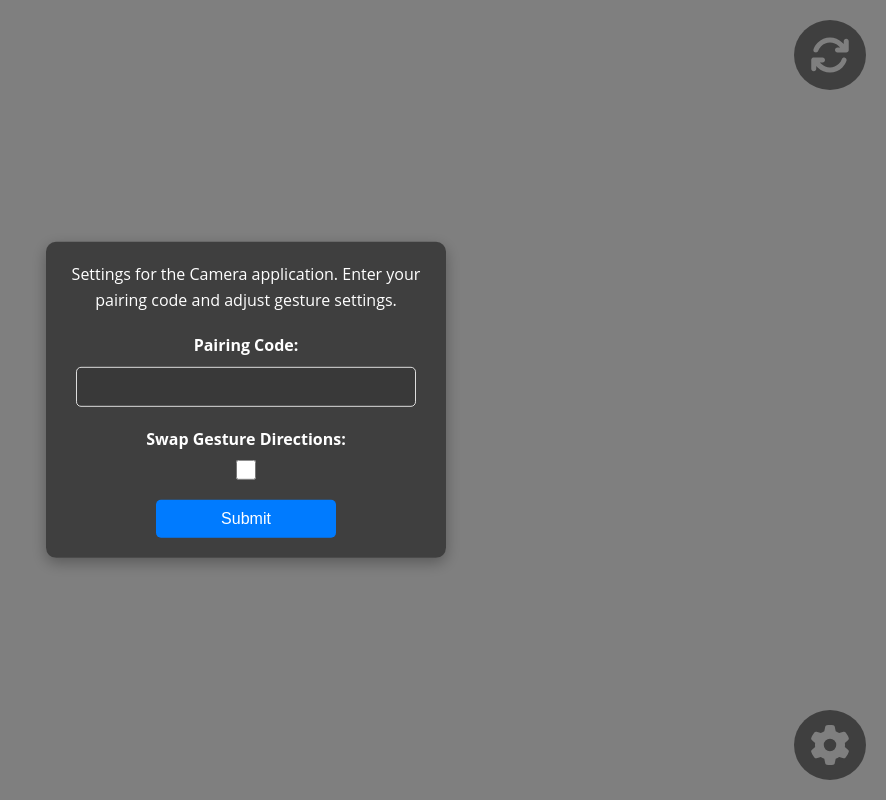
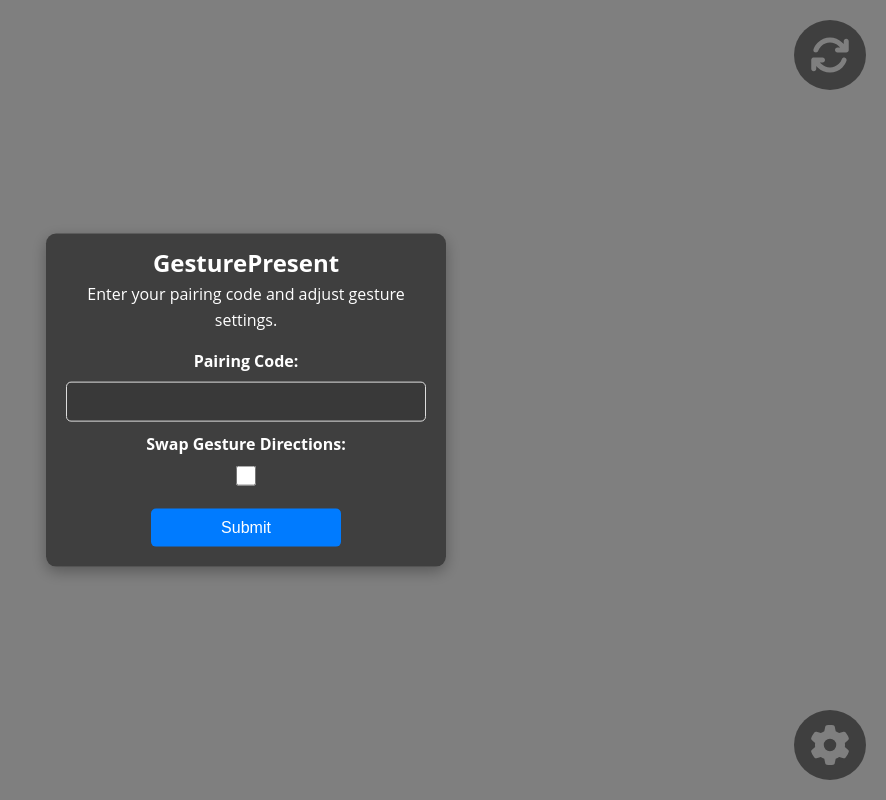
Before and after one commit to AnonymousAAArdvark/GesturePresenter, a React (Create React App) app: page / in a window 1280 px wide. Shown: the whole page, without its empty margins (394-1280 px from the left). Built offline with nearby package versions, Linux system fonts and the light colour scheme; no server answers.

Commit message:
added logo and safari tip

```diff
--- a/src/App.css
+++ b/src/App.css
@@ -38,7 +38,7 @@ body {
   z-index: 20;
   background-color: rgba(0, 0, 0, 0.5);
   color: #fff;
-  padding: 20px;
+  padding: 10px;
   border-radius: 10px;
   box-shadow: 0 5px 15px rgba(0, 0, 0, 0.3);
   width: 80%;
@@ -49,15 +49,29 @@ body {
   justify-content: center;
 }
 
-.settings-modal p {
+.settings-modal h2 {
   color: #fff;
   text-align: center;
-  margin-bottom: 20px;
+  font-size: 1.5rem;
+}
+
+.instructions {
+  color: #fff;
+  text-align: center;
+  margin-bottom: 10px;
+}
+
+.safari-note {
+  color: #fff;
+  font-size: 0.9rem;
+  font-style: italic;
+  text-align: center;
+  margin: 10px 0;
 }
 
 .settings-modal div {
   width: 100%;
-  margin-bottom: 20px;
+  margin: 5px 0;
   display: flex;
   flex-direction: column;
   align-items: center;
@@ -83,6 +97,7 @@ body {
 .settings-modal input[type="checkbox"] {
   width: 20px;
   height: 20px;
+  margin-bottom: 0.5rem;
 }
 
 .settings-modal button {
@@ -95,6 +110,7 @@ body {
   transition: background-color 0.3s ease;
   font-size: 1rem;
   width: 50%; /* Adjust button width */
+  margin: 10px 0;
 }
 
 .settings-modal button:hover {
--- a/src/Camera.tsx
+++ b/src/Camera.tsx
@@ -81,8 +81,8 @@ const Camera: React.FC<CameraProps> = ({ flipped }) => {
 
     hands.setOptions({
       modelComplexity: 1,
-      minDetectionConfidence: 0.25,
-      minTrackingConfidence: 0.25,
+      minDetectionConfidence: 0.5,
+      minTrackingConfidence: 0.5,
     });
 
     hands.onResults(onResults);
--- a/src/SettingsModal.tsx
+++ b/src/SettingsModal.tsx
@@ -8,9 +8,14 @@ interface SettingsModalProps {
 const SettingsModal: React.FC<SettingsModalProps> = ({ onPairingCodeSubmit, onToggleGestureSwap }) => {
   const [pairingCode, setPairingCode] = useState('');
 
+  const isMobileSafari = () => {
+    return /iP(ad|od|hone)/i.test(navigator.platform) && /Safari/i.test(navigator.userAgent) && !/CriOS/i.test(navigator.userAgent);
+  };
+
   return (
     <div className="settings-modal">
-      <p>Settings for the Camera application. Enter your pairing code and adjust gesture settings.</p>
+      <h2>GesturePresent</h2>
+      <p className="instructions">Enter your pairing code and adjust gesture settings. </p>
       <div>
         <label htmlFor="pairingCode">Pairing Code:</label>
         <input
@@ -28,6 +33,11 @@ const SettingsModal: React.FC<SettingsModalProps> = ({ onPairingCodeSubmit, onTo
           onChange={onToggleGestureSwap}
         />
       </div>
+      {isMobileSafari() && (
+        <p className="safari-note">iOS Safari users: hide the toolbar by tapping the
+          "<span style={{ fontSize: '.5rem' }}>A</span>A" icon on the bar,
+          and then selecting the "Hide Toolbar" option.</p>
+      )}
       <button onClick={() => onPairingCodeSubmit(pairingCode)}>Submit</button>
     </div>
   );
```
Also changed, not shown: public/instruction.png (added), public/logo.png (added).
